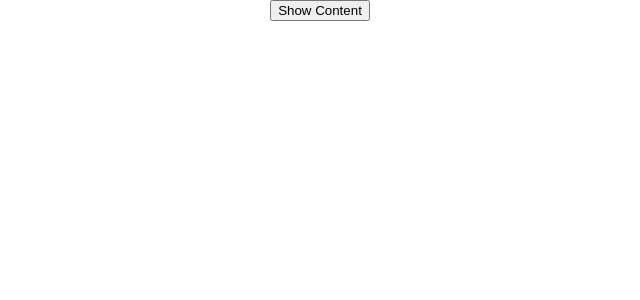
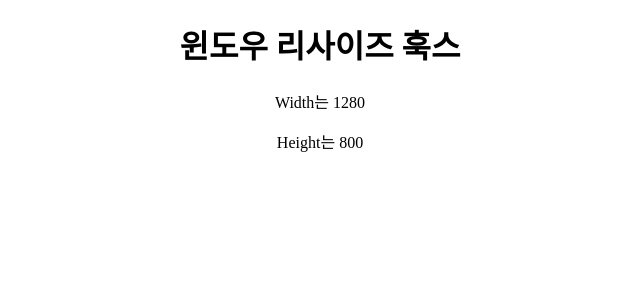
Before and after one commit to minseoook/reactUI, a React (Vite) app: page / in a window 1280 px wide. Shown: the top 300 px of the page, without its empty margins (320-960 px from the left). Built offline with nearby package versions, Linux system fonts and the light colour scheme.

Commit message:
window.innerWidth사용하여 너비계산

```diff
--- a/src/App.jsx
+++ b/src/App.jsx
@@ -10,6 +10,7 @@ import ScrollIndicator from "./components/scroll-indicator";
 import SearchAutoComplete from "./components/search-autocomplete";
 import Tab from "./components/tab";
 import TabTest from "./components/tab/tab-test";
+import UseWindowResizeTest from "./components/windowResize/test";
 
 function App() {
   return (
@@ -23,7 +24,8 @@ function App() {
       {/* <Modaltest /> */}
       {/* <SearchAutoComplete /> */}
       {/* <UseFetchHookTest /> */}
-      <UseOnclickOutSideTest />
+      {/* <UseOnclickOutSideTest /> */}
+      <UseWindowResizeTest />
     </div>
   );
 }
--- a/src/components/clickoutside/test.jsx
+++ b/src/components/clickoutside/test.jsx
@@ -10,11 +10,8 @@ export default function UseOnclickOutsideTest() {
     <div>
       {showContent ? (
         <div ref={ref}>
-          <h1>This is a random content</h1>
-          <p>
-            Please click outside of this to close this. It won't close if you
-            click inside of this content
-          </p>
+          <h1>아무거나 아무거나</h1>
+          <p>안녕안녕안뇨ㅕㅇㅇㄴ훈림ㄴ라ㅣㅠㄴ아.ㅓ흄라</p>
         </div>
       ) : (
         <button onClick={() => setShowContent(true)}>Show Content</button>
--- /dev/null
+++ b/src/components/windowResize/index.jsx
@@ -0,0 +1,28 @@
+import { useLayoutEffect } from "react";
+import { useState } from "react";
+
+export default function useWindowResize() {
+  const [windowSize, setWindowSize] = useState({
+    width: 0,
+    height: 0,
+  });
+
+  function handleResize() {
+    setWindowSize({
+      width: window.innerWidth,
+      height: window.innerHeight,
+    });
+  }
+
+  useLayoutEffect(() => {
+    handleResize();
+
+    window.addEventListener("resize", handleResize);
+
+    return () => {
+      window.removeEventListener("resize", handleResize);
+    };
+  }, []);
+
+  return windowSize;
+}
--- /dev/null
+++ b/src/components/windowResize/test.jsx
@@ -0,0 +1,14 @@
+import useWindowResize from ".";
+
+export default function UseWindowResizeTest() {
+  const windowSize = useWindowResize();
+  const { width, height } = windowSize;
+
+  return (
+    <div>
+      <h1>윈도우 리사이즈 훅스</h1>
+      <p>Width는 {width}</p>
+      <p>Height는 {height}</p>
+    </div>
+  );
+}
```
